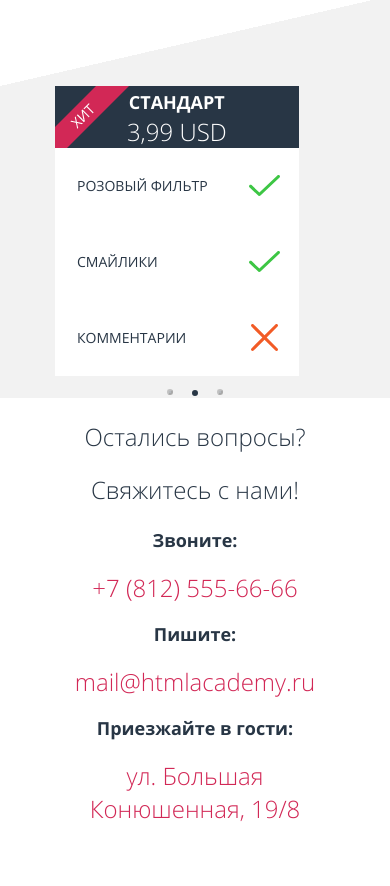
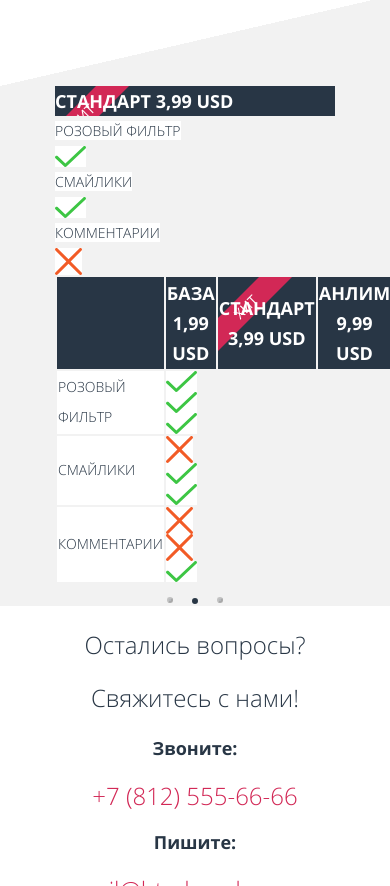
Before and after one commit to manyxinaanna1/pink, a website: page source/index.html in a window 390 px wide. Shown: the part 1932-2818 px from the top of the page. Drawn offline with Linux system fonts and the light colour scheme.

Commit message:
таблица списком

```diff
--- a/source/index.html
+++ b/source/index.html
@@ -135,29 +135,35 @@
         </ol>
       </section>
       <section class="tariff">
-        <div class="color__gradient">
-        </div>
+
         <div class="color__background">
           <div class="container">
             <h2 class="visually-hidden">Сравнение тарифов</h2>
+            <div class="tariff">
+              <ul class="tariff__list">
+                <li class="tariff-compare__header tariff-compare__header--hit" colspan="2">СТАНДАРТ
+                  <span class="tariff-compare--element">3,99 USD</span>
+                </li>
+                <li>
+                <span class="tariff-compare tariff-compare--name">Розовый фильтр</span>
+                <span class="tariff-compare tariff-compare--yes">
+                  <span class="visually-hidden"> Да</span>
+                </span>
+                </li>
+                <li>
+                  <span class="tariff-compare tariff-compare--name">Смайлики</span>
+                  <span class="tariff-compare tariff-compare--yes"><span class="visually-hidden"> Да</span></span>
+                </li>
+                <li>
+                  <span class="tariff-compare tariff-compare--name">Комментарии</span>
+                  <span class="tariff-compare tariff-compare--no"><span class="visually-hidden"> Нет</span></span>
+                </li>
+              </ul>
+            </div>
             <table class="tariff-compare__table tariff-compare__table--mobile tariff-compare__table--standart">
-              <tr>
-                <th class="tariff-compare__header tariff-compare__header--hit" colspan="2">СТАНДАРТ
-                  <span class="tariff-compare--element">3,99 USD</span>
-                </th>
-              </tr>
-              <tr>
-                <td class="tariff-compare tariff-compare--name">Розовый фильтр</td>
-                <td class="tariff-compare tariff-compare--yes"><span class="visually-hidden"> Да</span></td>
-              </tr>
-              <tr>
-                <td class="tariff-compare tariff-compare--name">Смайлики</td>
-                <td class="tariff-compare tariff-compare--yes"><span class="visually-hidden"> Да</span></td>
-              </tr>
-              <tr>
-                <td class="tariff-compare tariff-compare--name">Комментарии</td>
-                <td class="tariff-compare tariff-compare--no"><span class="visually-hidden"> Нет</span></td>
-              </tr>
+
+
+
             </table>
 
             <table class="tariff-compare__table tariff-compare__table--tablet">
--- a/source/sass/blocks/field.scss
+++ b/source/sass/blocks/field.scss
@@ -17,7 +17,7 @@
   height: 19px;
   background-repeat: no-repeat;
   color: $color-purple;
-  background-color: #e5e5e5;
+  background-color: $color-background-gray;
 }
 
 .field__input--phone::after {
--- a/source/sass/blocks/tariff.scss
+++ b/source/sass/blocks/tariff.scss
@@ -1,38 +1,15 @@
-.tariff-compare__table {
-  background-color: $color-white;
-  border-collapse: collapse;
+.tariff__list {
+  margin: 0;
+  padding: 0;
+  list-style-type: none;
 }
 
-.tariff-compare__table--tablet .tariff-compare__header:not(:first-child),
-.tariff-compare__table--tablet .tariff-compare {
-    border: 2px solid #E5E5E5;
-}
-
-.tariff-compare__table--mobile {
-  @media (min-width: $breakpoint-medium) {
-    display: none;
-  }
-}
-
-.tariff-compare__table--tablet {
-  display: none;
-  @media (min-width: $breakpoint-medium) {
-    display: block;
-  }
-}
-
-.tariff-compare__table--tablet .tariff-compare__header,
-.tariff-compare__table--tablet .tariff-compare {
-
-  @media (min-width: $breakpoint-medium) {
-    min-width: 153px;
-    min-height: 45px;
-  }
-  @media (min-width: $breakpoint-large) {
-    min-width: 234px;
-    min-height: 59px;
-  }
-
+.tariff-compare {
+  background-color: $color-white;
+  font-weight: 300;
+  font-size: 14px;
+  line-height: 30px;
+  text-transform: uppercase;
 }
 
 .tariff-compare__header {
@@ -42,29 +19,6 @@
     font-weight: 700;
     font-size: 18px;
     line-height: 30px;
-}
-
-.tariff-compare--element {
-  display: block;
-  font-weight: 300;
-  font-size: 24px;
-    line-height: 30px;
-}
-
-.tariff-compare {
-  font-size: 14px;
-  line-height: 30px;
-  text-transform: uppercase;
-  @media (min-width: $breakpoint-medium) {
-    font-size: 18px;
-    text-transform: none;
-    }
-
-}
-
-.tariff-compare__header--none {
-    background-color: $color-light-gray;
-
 }
 
 .tariff-compare__header--hit {
@@ -78,23 +32,21 @@
   }
 }
 
-.tariff-compare--name {
-    padding: 23px 22px;
-}
+
 
 .tariff-compare--yes {
-  width: 69px;
+  display: block;
+  width: 31px;
   height: 21px;
-  padding: 19px;
   background-image: url('../img/icons/yes.svg');
   background-repeat: no-repeat;
   background-position: center;
 }
 
 .tariff-compare--no {
-  width: 69px;
+  display: block;
+  width: 27px;
   height: 27px;
-  padding: 19px;
   background-image: url('../img/icons/no.svg');
   background-repeat: no-repeat;
   background-position: center;
--- a/source/sass/variables.scss
+++ b/source/sass/variables.scss
@@ -7,5 +7,6 @@ $breakpoint-large: 1200px;
 $color-graphite-gray: #283645;
 $color-white: #ffffff;
 $color-light-gray: #F2F2F2;
+$color-background-gray: #e5e5e5;
 $color-purple: #D22856;
 $font: "Opensans", "Arial", sans-serif;
```
Also changed, not shown: source/css/style.css, 1 other file.
